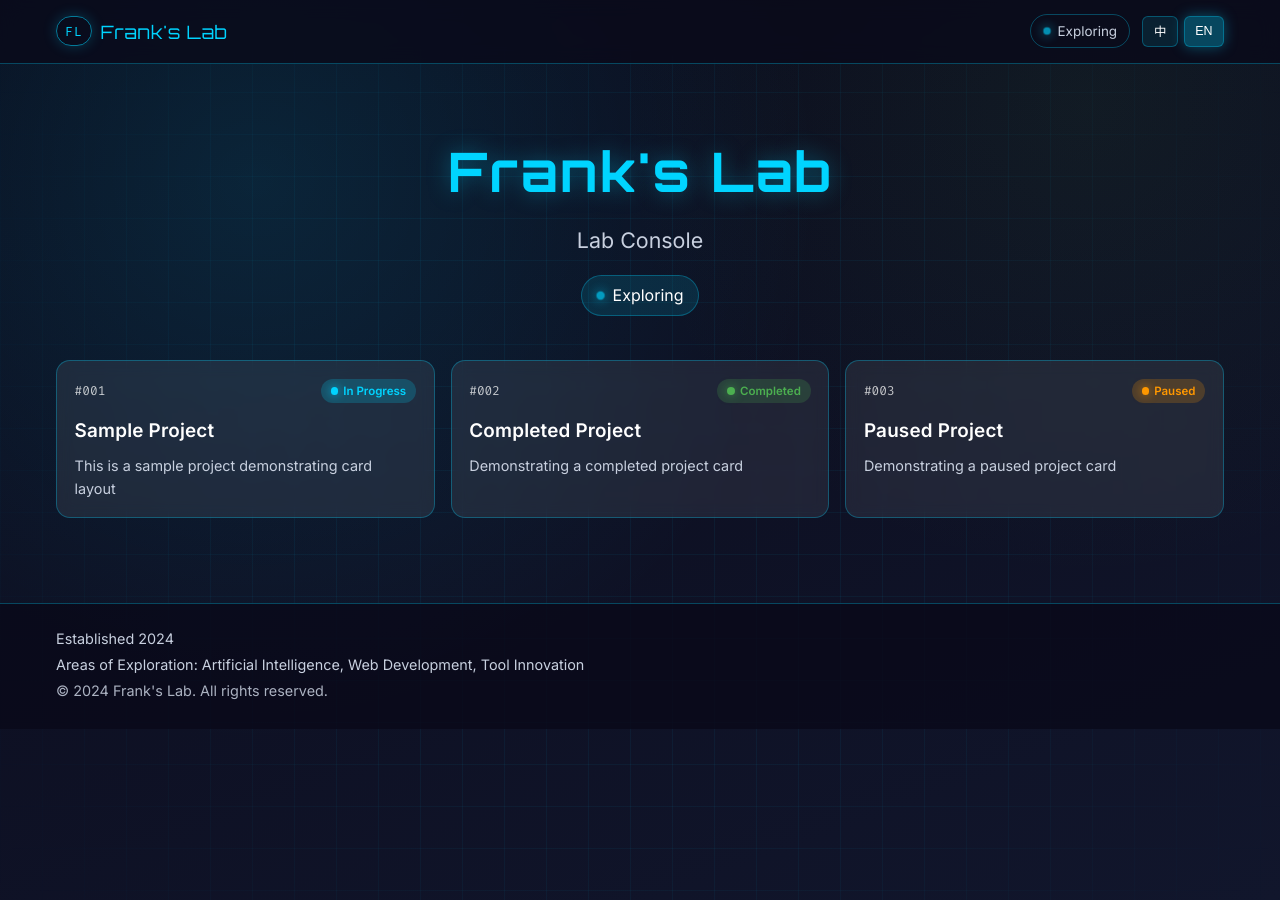
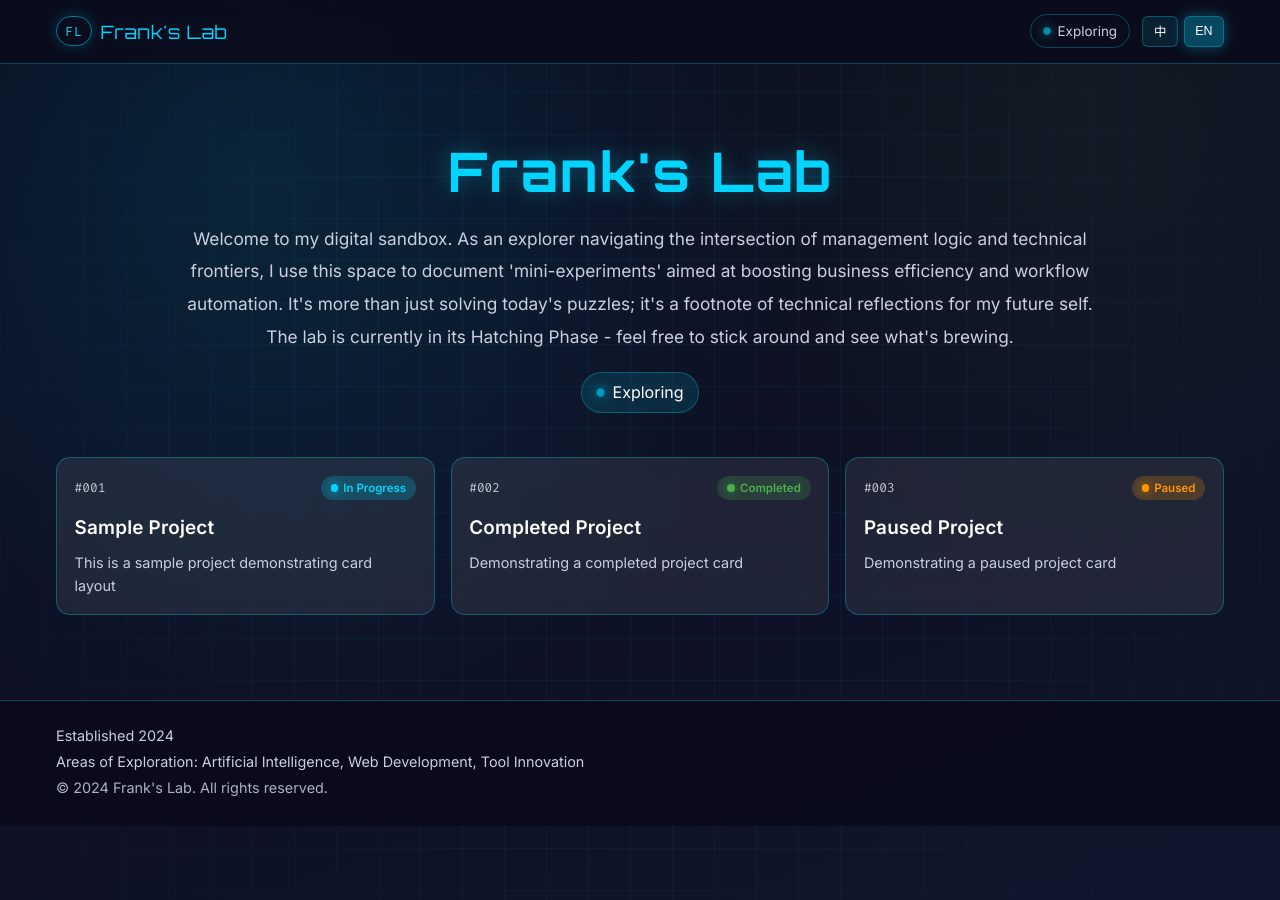
Before and after one commit to Frankatvan/frank-lab.github.io, a Jekyll site: the page built from index.html, in a window 1280 px wide. Built offline with Jekyll 4.4.1, drawn with Linux system fonts in a browser that asks for light colours.

Commit message:
feat: update bilingual homepage intro copy

```diff
--- a/_layouts/home.html
+++ b/_layouts/home.html
@@ -6,7 +6,7 @@ title: "实验室控制台 | Lab Console"
 <div class="lab-container">
   <section class="hero-section" aria-labelledby="lab-title">
     <h1 id="lab-title" class="lab-title" data-i18n="lab.title">Frank's Lab</h1>
-    <p class="lab-subtitle" data-i18n="lab.subtitle">实验室控制台</p>
+    <p class="lab-subtitle" data-i18n="lab.subtitle">这里是我的思维实验室。作为一名一直在管理逻辑与技术边界间游走的探索者，我在这里记录那些试图让商业更高效、让流程更自动化的“小实验”。这不仅是为了解决当下的难题，更是为了给未来的自己留下一份关于技术思考的注脚。目前实验室正处于初创破壳阶段，欢迎围观我的奇思妙想。</p>
     <div class="lab-status">
       <span class="status-indicator" aria-hidden="true"></span>
       <span data-i18n="lab.status">探索中</span>
--- a/_locales/en.yml
+++ b/_locales/en.yml
@@ -1,6 +1,6 @@
 lab:
   title: "Frank's Lab"
-  subtitle: "Lab Console"
+  subtitle: "Welcome to my digital sandbox. As an explorer navigating the intersection of management logic and technical frontiers, I use this space to document 'mini-experiments' aimed at boosting business efficiency and workflow automation. It's more than just solving today's puzzles; it's a footnote of technical reflections for my future self. The lab is currently in its Hatching Phase - feel free to stick around and see what's brewing."
   status: "Exploring"
   status_active: "Exploring"
 
--- a/_locales/zh.yml
+++ b/_locales/zh.yml
@@ -1,6 +1,6 @@
 lab:
   title: "Frank's Lab"
-  subtitle: "实验室控制台"
+  subtitle: "这里是我的思维实验室。作为一名一直在管理逻辑与技术边界间游走的探索者，我在这里记录那些试图让商业更高效、让流程更自动化的“小实验”。这不仅是为了解决当下的难题，更是为了给未来的自己留下一份关于技术思考的注脚。目前实验室正处于初创破壳阶段，欢迎围观我的奇思妙想。"
   status: "探索中"
   status_active: "探索中"
 
--- a/assets/css/main.scss
+++ b/assets/css/main.scss
@@ -172,9 +172,11 @@ body::before {
 }
 
 .lab-subtitle {
-  margin: 0 0 1.15rem;
+  margin: 0 auto 1.15rem;
+  max-width: 920px;
   color: $color-text-secondary;
-  font-size: clamp(1rem, 2.1vw, 1.34rem);
+  font-size: clamp(0.96rem, 1.6vw, 1.08rem);
+  line-height: 1.9;
 }
 
 .lab-status {
--- a/assets/js/language-switcher.js
+++ b/assets/js/language-switcher.js
@@ -6,7 +6,7 @@
   var translations = {
     zh: {
       "lab.title": "Frank's Lab",
-      "lab.subtitle": "实验室控制台",
+      "lab.subtitle": "这里是我的思维实验室。作为一名一直在管理逻辑与技术边界间游走的探索者，我在这里记录那些试图让商业更高效、让流程更自动化的“小实验”。这不仅是为了解决当下的难题，更是为了给未来的自己留下一份关于技术思考的注脚。目前实验室正处于初创破壳阶段，欢迎围观我的奇思妙想。",
       "lab.status": "探索中",
       "lab.status_active": "探索中",
       "footer.established": "成立于",
@@ -15,7 +15,7 @@
     },
     en: {
       "lab.title": "Frank's Lab",
-      "lab.subtitle": "Lab Console",
+      "lab.subtitle": "Welcome to my digital sandbox. As an explorer navigating the intersection of management logic and technical frontiers, I use this space to document 'mini-experiments' aimed at boosting business efficiency and workflow automation. It's more than just solving today's puzzles; it's a footnote of technical reflections for my future self. The lab is currently in its Hatching Phase - feel free to stick around and see what's brewing.",
       "lab.status": "Exploring",
       "lab.status_active": "Exploring",
       "footer.established": "Established",
```
